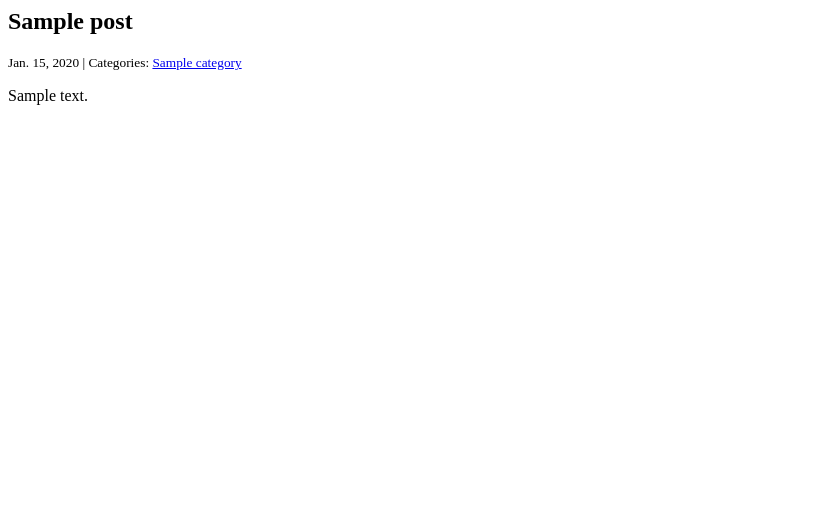
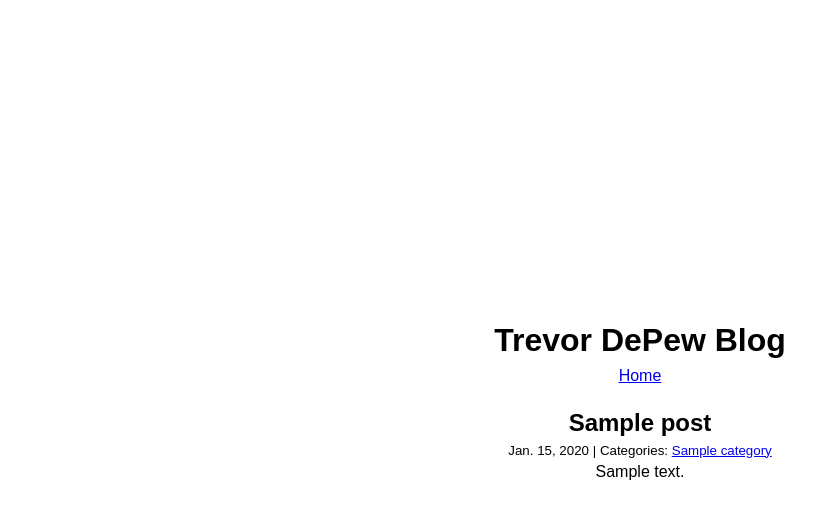
Before and after one commit to tdep/tdep-tadlab, a Django app: template tdeptadlabblog/blog/templates/blog/detail.html in a window 1280 px wide. Shown: the top 519 px of the page, without its empty margins (0-839 px from the left). Run offline with Django 5.2, Linux system fonts and the light colour scheme; the template is opened without the code that fills it: most values are stand-ins (such as "Sample title", 1, 10 or a date in 2020); parts of the project's set-up code (start-up, migrations or seed data) failed here and were passed over; some web fonts are replaced.

Commit message:
adding base styling

```diff
--- a/tdeptadlabblog/blog/templates/blog/detail.html
+++ b/tdeptadlabblog/blog/templates/blog/detail.html
@@ -1,3 +1,5 @@
+{% extends "base.html" %}
+
 {% block page_title %}
     <h2>{{ post.title }}</h2>
 {% endblock page_title %}
--- a/tdeptadlabblog/blog/templates/blog/index.html
+++ b/tdeptadlabblog/blog/templates/blog/index.html
@@ -1,6 +1,9 @@
+{% extends "base.html" %}
+
 {% block page_title %}
     <h2>Blog Posts</h2>
 {% endblock page_title %}
+
 {% block page_content %}
     {% block posts %}
         {% for post in posts %}
--- /dev/null
+++ b/tdeptadlabblog/blog/urls.py
@@ -0,0 +1,8 @@
+from django.urls import path
+from . import views
+
+urlpatterns = [
+    path("", views.blog_index, name="blog_index"),
+    path("post/<int:pk>/", views.blog_detail, name="blog_detail"),
+    path("category/<category>/", views.blog_category, name="blog_category")
+]
--- /dev/null
+++ b/tdeptadlabblog/static/styles/base.css
@@ -0,0 +1,167 @@
+@import url("https://fonts.goggleapis.com/css2?family=Inter:wght@400;600;700&family=Sora:wght@400;600;700&display=swap");
+
+:root {
+    --color-primary: #000;
+    --color-primary-alt: #ddd;
+    --color-secondary: #fff;
+    --color-secondary-disabled: #9ca3af;
+    --font-family-primary: "Sora", sans-serif;
+    --font-family-secondary: "Inter", "Sora", sans-serif;
+    --font-size-h1: 2.5rem;
+    --font-size-h2: 1.5rem;
+    --font-size-h3: 1.25rem;
+    --font-size-h4: 1.125rem;
+    --font-size-text: 1rem;
+}
+
+@media all and (min-width: 1300px) {
+    :root {
+        --font-size-h1: 3.5rem;
+        --font-size-h2: 2.5rem;
+        --font-size-h3: 1.5rem;
+        --font-size-h4: 1.25rem;
+        --font-size-text: 1.125rem;
+    }
+}
+
+
+/*
+1. Prevent padding and border from affecting element width.
+2. Allow adding a border to an element by just adding a border-width.
+ */
+
+*,
+::before,
+::after {
+    /* 1 */
+    -webkit-box-sizing: border-box;
+    box-sizing: border-box;
+    /* 2 */
+    border-width: 0;
+    /* 2 */
+    border-style: solid;
+    /* 2 */
+    border-color: #e5e7eb;
+}
+
+body,
+h1,
+h2,
+h3,
+h4,
+h5,
+h6,
+p,
+ul,
+ol,
+blockquote {
+    padding: 0;
+    margin: 0;
+}
+html {
+    overflow-x: hidden;
+}
+body {
+    min-height: 100vh;
+    font-size: 100%;
+    line-height: 1.5;
+    text-rendering: optimizeSpeed;
+    overflow-x: hidden;
+    font-family: var(--font-family-primary);
+    font-size: var(--font-size-text);
+    color: var(--color-primary);
+    background-image: -webkit-repeating-linear-gradient(
+    center center,
+    var(--color-primary),
+    var(--color-primary) 1px,
+    var(--color-secondary) 1px,
+    var(--color-secondary) 100%
+    );
+    background-size: 8px 8px;
+    display: -webkit-box;
+    display: -ms-flexbox;
+    display: flex;
+    -webkit-box-align: center;
+    -ms-flex-align: center;
+    align-items: center;
+    -webkit-box-pack: center;
+    -ms-flex-pack: center;
+    justify-content: center;
+    -ms-flex-wrap: wrap;
+    flex-wrap: wrap;
+    -webkit-box-orient: vertical;
+    -webkit-box-direction: normal;
+    -ms-flex-direction: column;
+    flex-direction: column;
+}
+
+/*
+1. Use a consistent sensible line-height in all browsers.
+2. Prevent adjustments of font size after orientation changes in iOS.
+3. Use a more readable tab size.
+4. Use the user's configured `sans` font-family by default.
+5. Use the user's configured `sans` font-feature-settings by default.
+6. Use the user's configured `sans` font-variation-settings by default.
+7. Disable tap highlights on iOS
+ */
+
+html,
+:host {
+    /* 1 */
+    line-height: 1.5;
+    /* 2 */
+    -webkit-text-size-adjust: 100%;
+    /* 3 */
+    -moz-tab-size: 4;
+    /* 3 */
+    -o-tab-size: 4;
+    tab-size: 4;
+    /* 4 */
+    font-family: ui-sans-serif, system-ui, sans-serif, "Apple Color Emoji", "Segoe UI Emoji", "Segoe UI Symbol", "Noto Color Emoji";
+    /* 5 */
+    font-feature-settings: normal;
+    /* 6 */
+    font-variation-settings: normal;
+    /* 7 */
+    -webkit-tap-highlight-color: transparent;
+}
+
+/*
+1. Remove the margin in all browsers.
+2. Inherit line-height from `html`
+ */
+
+body {
+    /* 1 */
+    margin: 0;
+    /* 2 */
+    line-height: inherit;
+}
+
+/*
+1. Add the correct height in Firefox.
+2. Correct the inheritance of border color in Firefox.
+3. Ensure horizontal rules are visible by default.
+ */
+
+hr {
+    /* 1 */
+    height: 0;
+    /* 2 */
+    color: inherit;
+    /* 3 */
+    border-top-width: 1px;
+}
+
+/*
+Add the correct text decoration in Chrome, Edge, and Safari.
+ */
+
+abbr:where([title]) {
+    -webkit-text-decoration: underline dotted;
+    text-decoration: underline dotted;
+}
+
+/*
+Remove the default
+ */
--- a/tdeptadlabblog/tdeptadlabblog/urls.py
+++ b/tdeptadlabblog/tdeptadlabblog/urls.py
@@ -15,8 +15,9 @@ Including another URLconf
     2. Add a URL to urlpatterns:  path('blog/', include('blog.urls'))
 """
 from django.contrib import admin
-from django.urls import path
+from django.urls import path, include
 
 urlpatterns = [
     path('admin/', admin.site.urls),
+    path("", include("blog.urls")),
 ]
--- /dev/null
+++ b/tdeptadlabblog/templates/base.html
@@ -0,0 +1,16 @@
+{% load static %}
+<!DOCTYPE html>
+<html lang="en">
+<head>
+    <meta charset="UTF-8">
+    <title>TadLab Blog</title>
+    <link rel="stylesheet" href="{% static 'styles/base.css' %}">
+</head>
+<body>
+<h1>Trevor DePew Blog</h1>
+<a href="{% url "blog_index" %}">Home</a>
+<hr>
+{% block page_title %}{% endblock page_title %}
+{% block page_content %}{% endblock page_content %}
+</body>
+</html>
```
Also changed, not shown: tdeptadlabblog/tdeptadlabblog/settings.py (+5 -2 lines), tdeptadlabblog/blog/static/posts/style.css (added).
